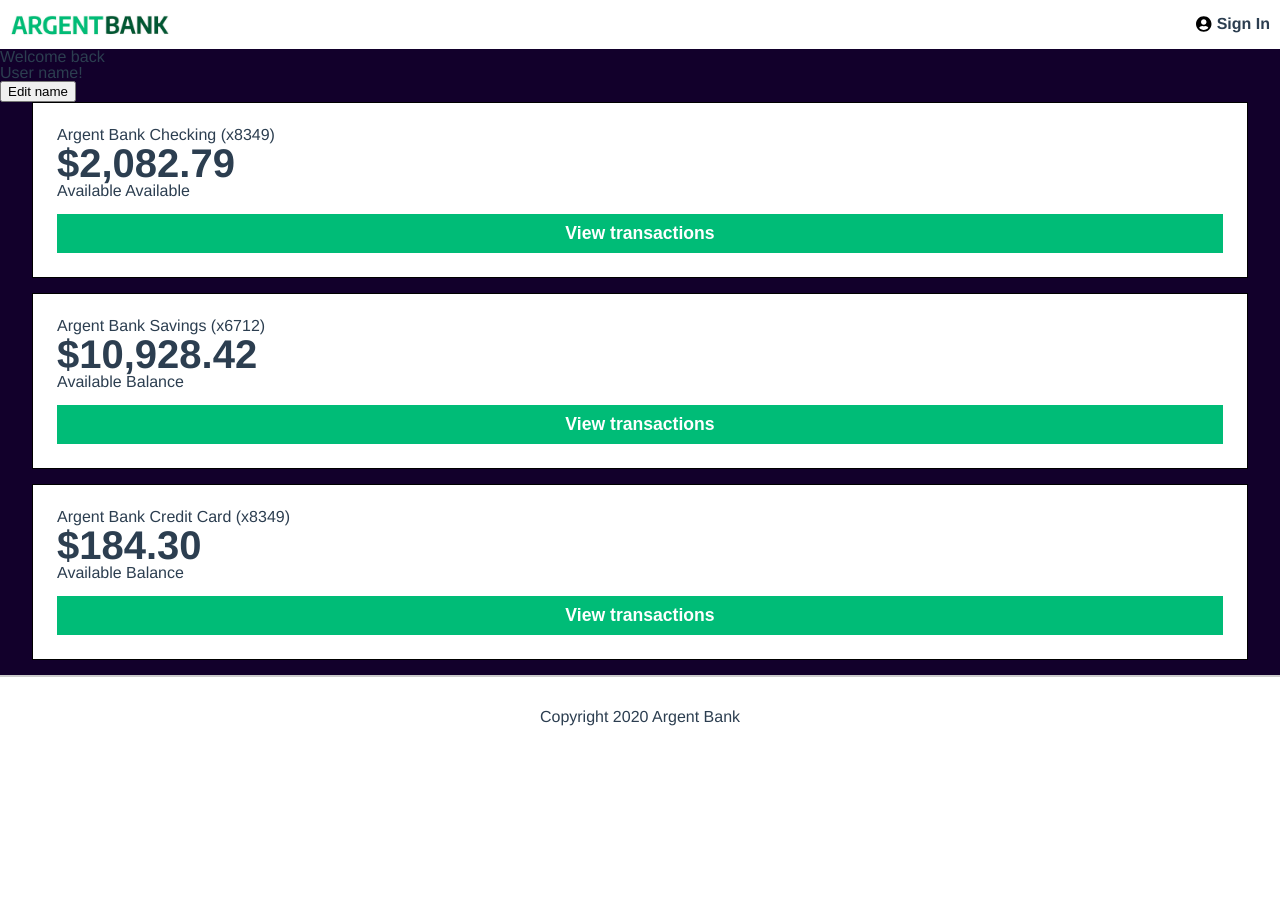
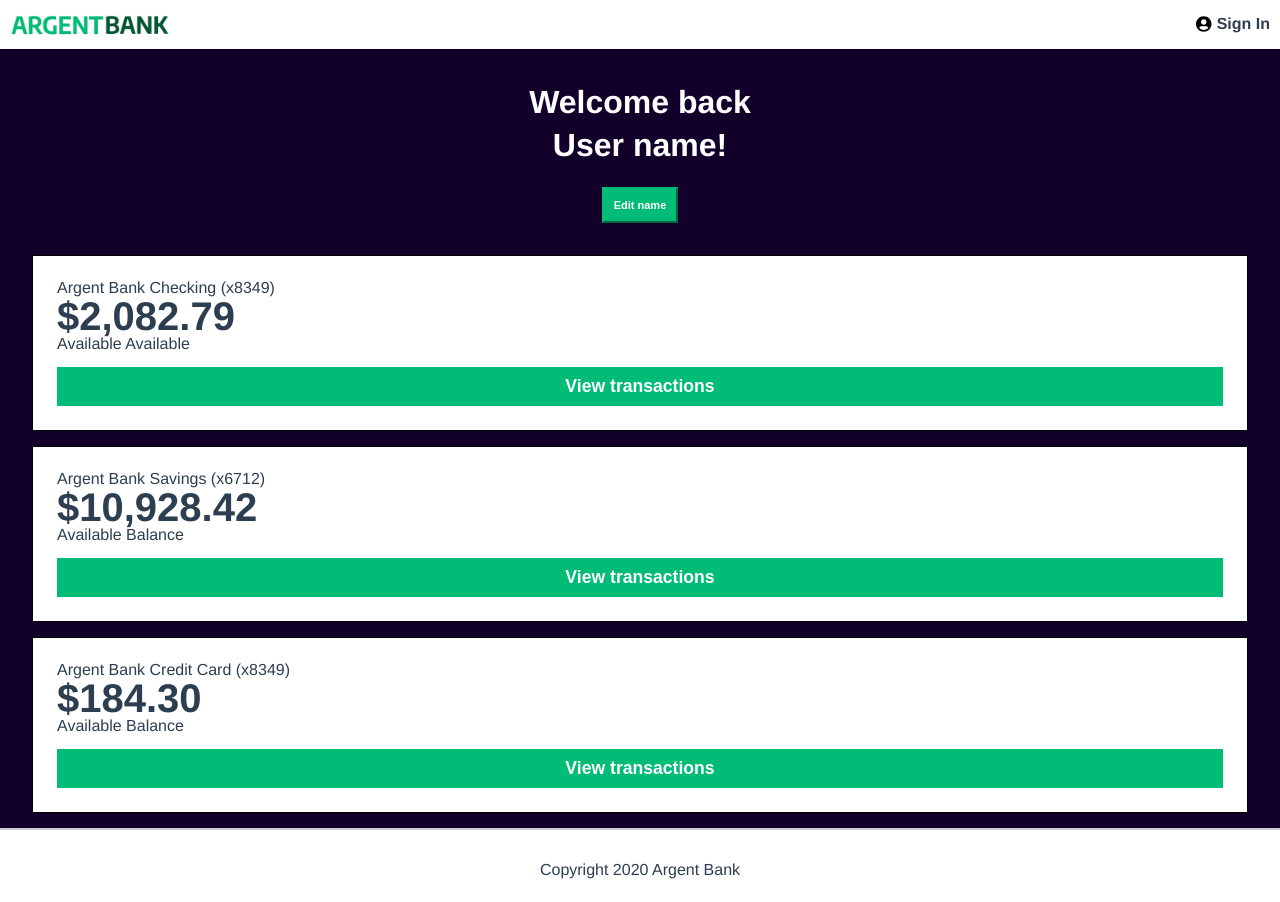
Before and after one commit to damevin/ArgentBank, a React (Create React App) app: page /profile in a window 1280 px wide. Before the commit the page ends 800 px from the top, so only its background shows below. Built offline with nearby package versions, Linux system fonts and the light colour scheme.

Commit message:
✨  Fix profile

```diff
--- a/src/containers/Profile/Profile.jsx
+++ b/src/containers/Profile/Profile.jsx
@@ -6,10 +6,10 @@ import "./Profile.scss";
 export default function Profile() {
 	return (
 		<div className="profile">
-			<header>
-				<h1>Welcome back</h1>
-				<h1>User name!</h1>
-				<button>Edit name</button>
+			<header className="profile__header">
+				<h1 className="profile__header__title">Welcome back</h1>
+				<h1 className="profile__header__username">User name!</h1>
+				<button className="profile__header__btn--edit">Edit name</button>
 			</header>
 			<section className="profile__section">
 				{transactionsData.map((transaction) => {
--- a/src/containers/Profile/Profile.scss
+++ b/src/containers/Profile/Profile.scss
@@ -1,3 +1,4 @@
+@import "../../style/mixins.scss";
 .profile {
 	background: rgb(18, 0, 43);
 	&__section {
@@ -6,4 +7,27 @@
 		gap: 15px;
 		padding-bottom: 15px;
 	}
+	&__header {
+		display: flex;
+		flex-direction: column;
+		align-items: center;
+		padding: 2rem 0;
+		&__title,
+		&__username {
+			line-height: 2.7rem;
+			color: white;
+			font-size: 2em;
+			font-weight: bold;
+		}
+		&__btn--edit {
+			background-color: #00bc77;
+			border-color: #00bc77;
+			color: white;
+			font-size: 11px;
+			font-weight: bold;
+			padding: 10px;
+			width: auto;
+			margin-top: 20px;
+		}
+	}
 }
```
